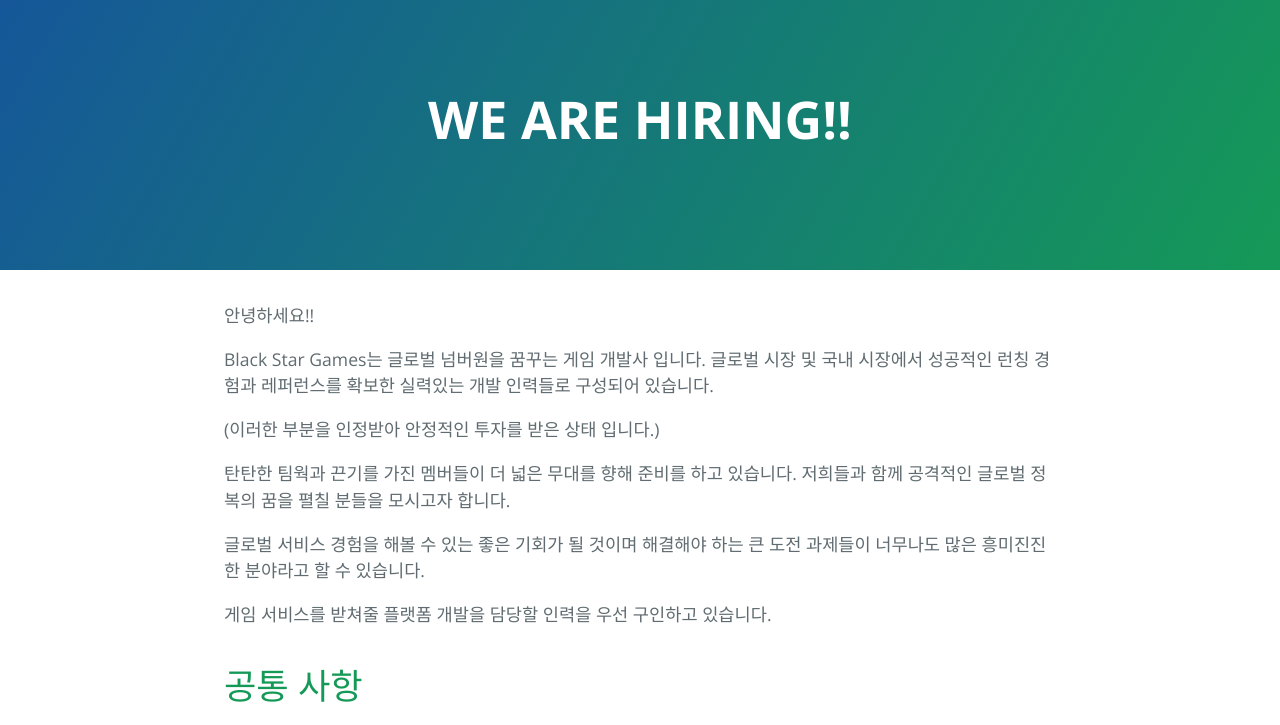
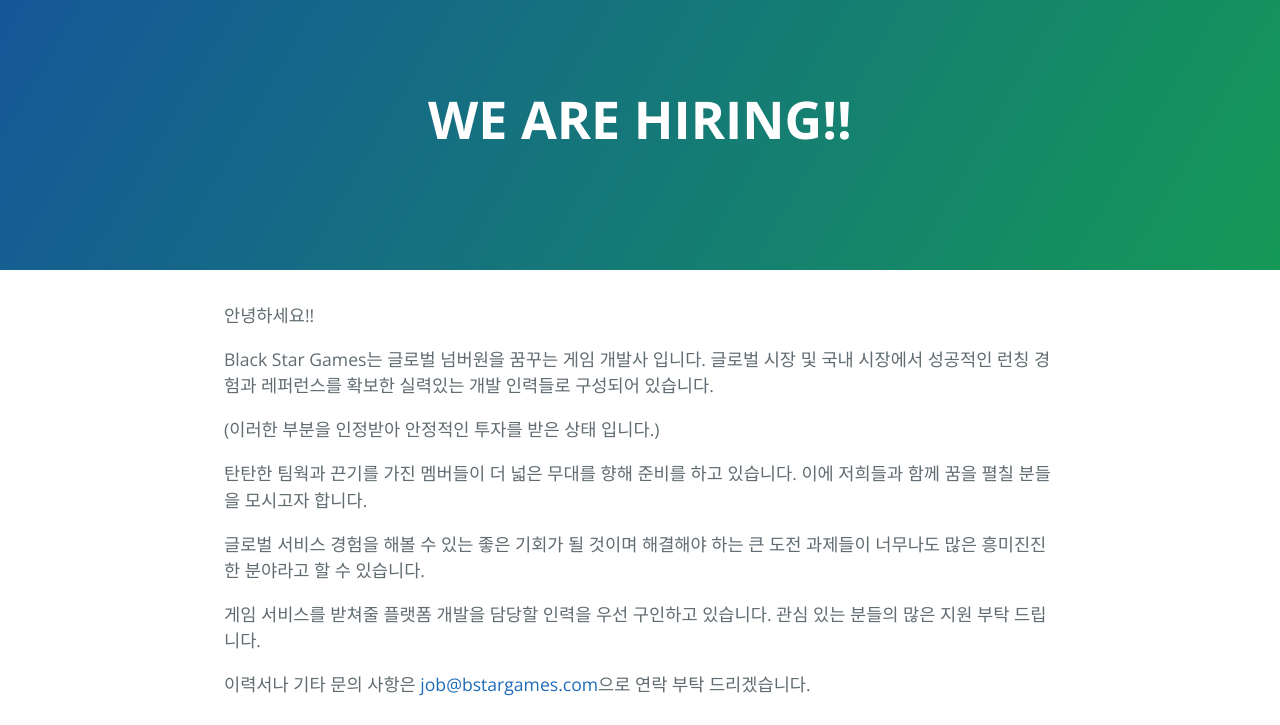
Before and after one commit to blackstargames/blackstargames.github.io, a plain HTML site: page index.html in a window 1280 px wide. Shown: the top 725 px of the page. Drawn offline with nearby package versions, Linux system fonts and the light colour scheme.

Commit message:
Replace master branch with page content via GitHub

```diff
--- a/index.html
+++ b/index.html
@@ -22,11 +22,13 @@
 
 <p>(이러한 부분을 인정받아 안정적인 투자를 받은 상태 입니다.)</p>
 
-<p>탄탄한 팀웍과 끈기를 가진 멤버들이 더 넓은 무대를 향해 준비를 하고 있습니다. 저희들과 함께 공격적인 글로벌 정복의 꿈을 펼칠 분들을 모시고자 합니다.</p>
+<p>탄탄한 팀웍과 끈기를 가진 멤버들이 더 넓은 무대를 향해 준비를 하고 있습니다. 이에 저희들과 함께 꿈을 펼칠 분들을 모시고자 합니다.</p>
 
 <p>글로벌 서비스 경험을 해볼 수 있는 좋은 기회가 될 것이며 해결해야 하는 큰 도전 과제들이 너무나도 많은 흥미진진한 분야라고 할 수 있습니다.</p>
 
-<p>게임 서비스를 받쳐줄 플랫폼 개발을 담당할 인력을 우선 구인하고 있습니다.</p>
+<p>게임 서비스를 받쳐줄 플랫폼 개발을 담당할 인력을 우선 구인하고 있습니다. 관심 있는 분들의 많은 지원 부탁 드립니다.</p>
+
+<p>이력서나 기타 문의 사항은 <a href="mailto:job@bstargames.com">job@bstargames.com</a>으로 연락 부탁 드리겠습니다.</p>
 
 <h1>
 <a id="공통-사항" class="anchor" href="#%EA%B3%B5%ED%86%B5-%EC%82%AC%ED%95%AD" aria-hidden="true"><span class="octicon octicon-link"></span></a>공통 사항</h1>
```
Also changed, not shown: params.json (+1 -1 lines).
